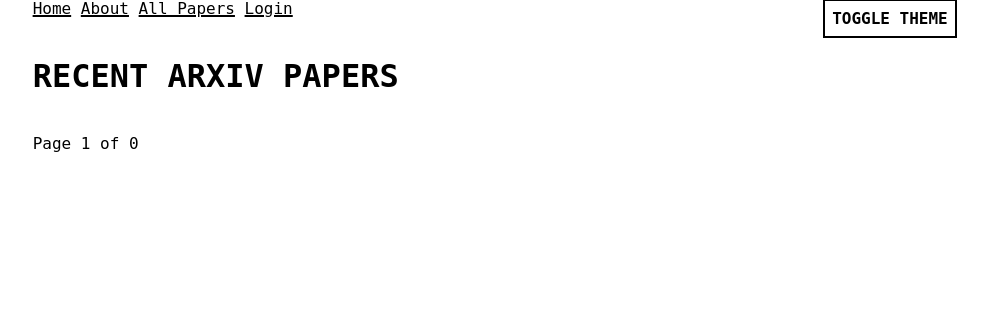
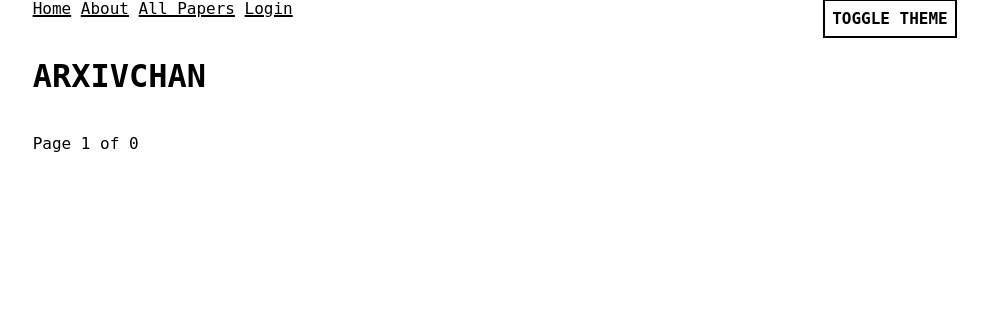
Before and after one commit to tnguyen21/arxivr, a Flask app: page / in a window 1280 px wide. Shown: the part 20-338 px from the top of the page, without its empty margins (145-1133 px from the left). Run offline with Flask 3, Linux system fonts and the light colour scheme; data that the repository does not hold is empty; some web fonts are replaced.

Commit message:
fix templates, pass page title

```diff
--- a/app.py
+++ b/app.py
@@ -35,11 +35,11 @@ def index():
 
 @app.route('/about')
 def about():
-    return render_template('about.html')
+    return render_template('about.html', page_title="About")
 
 @app.route('/login')
 def login():
-    return render_template('login.html')
+    return render_template('login.html', page_title="Login")
 
 @app.route('/logout')
 def logout():
@@ -75,7 +75,8 @@ def all_papers(page=1):
                          page=page,
                          total_pages=total_pages,
                          has_prev=page > 1,
-                         has_next=page < total_pages)
+                         has_next=page < total_pages,
+                         page_title="All Papers")
 
 @app.route('/papers/save', methods=['POST'])
 def save_paper():
@@ -112,7 +113,7 @@ def saved():
         return redirect(url_for('login'))
     db = get_db()
     papers = db.execute('SELECT * FROM papers WHERE id IN (SELECT paper_id FROM user_saved_papers WHERE user_id = ?)', (user_id,)).fetchall()
-    return render_template('saved.html', papers=papers)
+    return render_template('saved.html', papers=papers, page_title="Saved Papers")
 
 @app.teardown_appcontext
 def close_connection(exception):
--- a/templates/index.html
+++ b/templates/index.html
@@ -1,8 +1,7 @@
 {% extends "shared/base.html" %}
 
 {% block content %}
-    <title>ArXiv Papers</title>
-    <h1>Recent ArXiv Papers</h1>
+    <h1>arxivchan</h1>
     <ul>
     {% for paper in papers %}
       <li>
--- a/templates/saved.html
+++ b/templates/saved.html
@@ -1,8 +1,4 @@
 {% extends "shared/base.html" %}
-
-{% block extra_head %}
-    <title>Saved Papers</title>
-{% endblock %}
 
 {% block content %}
     <h1>Saved Papers</h1>
--- a/templates/shared/base.html
+++ b/templates/shared/base.html
@@ -1,8 +1,7 @@
 <!doctype html>
 <head>
     <link rel="stylesheet" href="{{ url_for('static', filename='monospace.css') }}">
-    <title>{% block title %}{% endblock %}</title>
-    {% block extra_head %}{% endblock %}
+    <title>arxivchan{% if page_title %} | {{ page_title }}{% endif %}</title>
 </head>
 
 <body>
```
